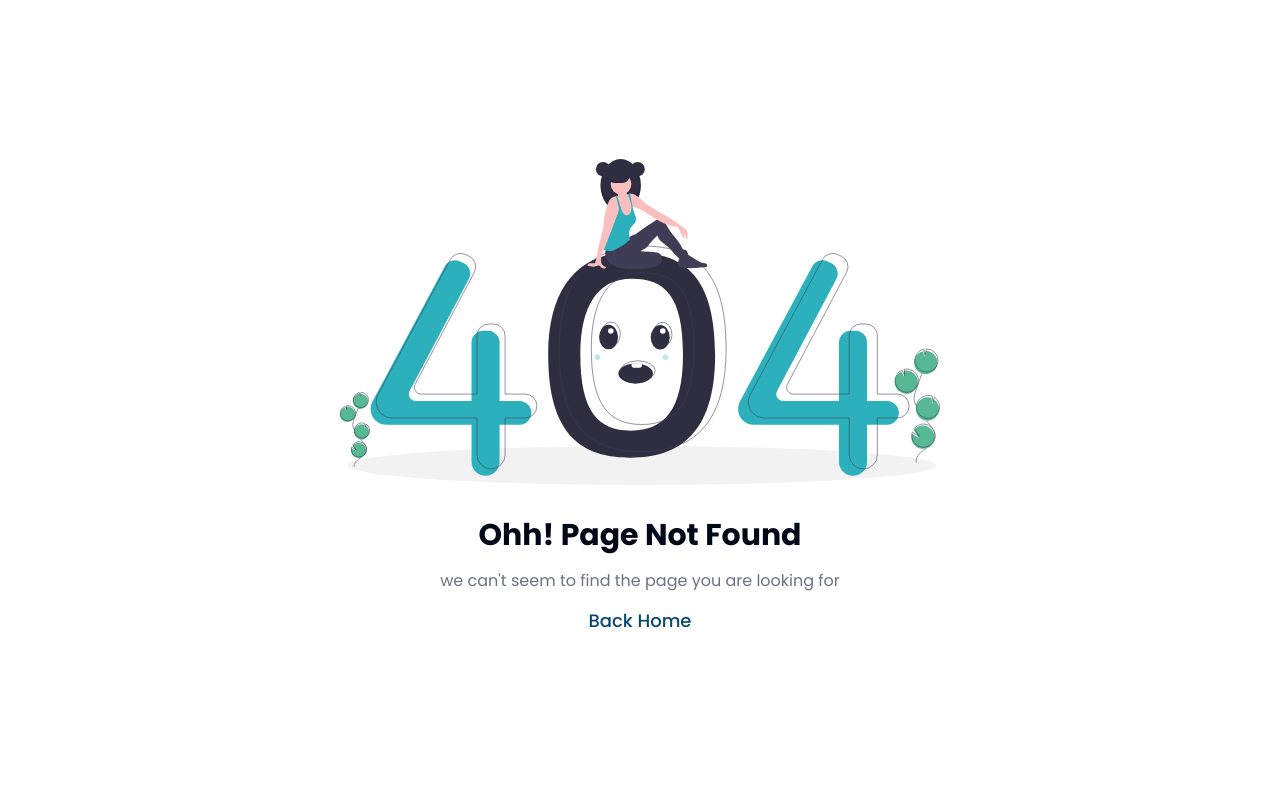
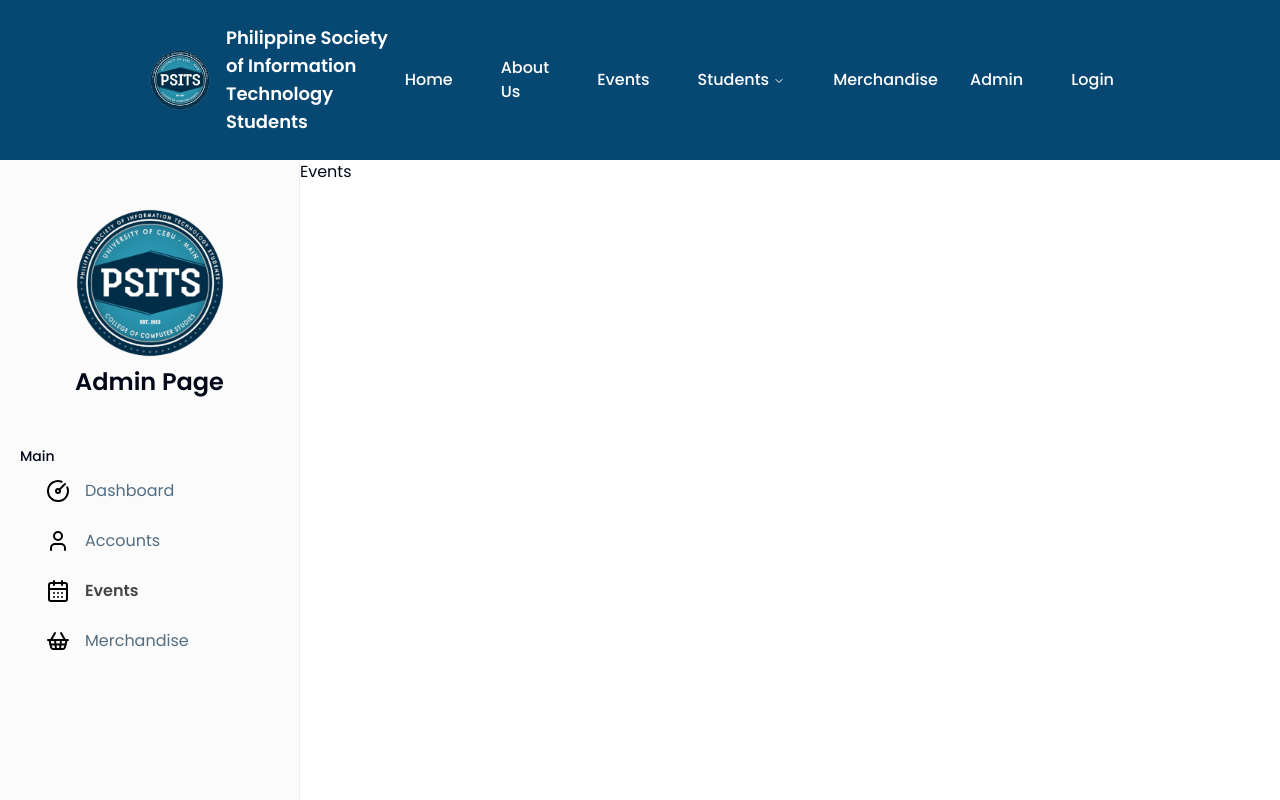
Before and after one commit to PSITS-UC-MAIN/PSITS-WEB, a React (Vite) app in the folder frontend/psits_frontend/: page /admin/events in a window 1280 px wide. Before the commit this address had no page. Shown: the top 800 px of the page. Built offline with nearby package versions, Linux system fonts and the light colour scheme.

Commit message:
Added admin event & merchandise route & page

```diff
--- a/frontend/psits_frontend/src/components/Sidebar.tsx
+++ b/frontend/psits_frontend/src/components/Sidebar.tsx
@@ -1,6 +1,6 @@
 import { Sidebar, Menu, MenuItem, menuClasses } from "react-pro-sidebar";
 import { Link, useLocation } from "react-router-dom";
-import { GaugeCircle, User } from "lucide-react";
+import { GaugeCircle, User, CalendarDays, ShoppingBasket } from "lucide-react";
 
 const AdminSidebar = () => {
   const { pathname } = useLocation();
@@ -35,17 +35,31 @@ const AdminSidebar = () => {
           <p className=" font-medium text-sm">Main</p>
           <MenuItem
             active={pathname === "/admin" ? true : false}
-            icon={<GaugeCircle size={32} />}
+            icon={<GaugeCircle />}
             component={<Link to="/admin" />}
           >
             Dashboard
           </MenuItem>
           <MenuItem
             active={pathname === "/admin/accounts" ? true : false}
-            icon={<User size={32} />}
+            icon={<User />}
             component={<Link to="/admin/accounts" />}
           >
             Accounts
+          </MenuItem>
+          <MenuItem
+            active={pathname === "/admin/events" ? true : false}
+            icon={<CalendarDays />}
+            component={<Link to="/admin/events" />}
+          >
+            Events
+          </MenuItem>
+          <MenuItem
+            active={pathname === "/admin/merchandise" ? true : false}
+            icon={<ShoppingBasket />}
+            component={<Link to="/admin/merchandise" />}
+          >
+            Merchandise
           </MenuItem>
         </Menu>
       </div>
--- /dev/null
+++ b/frontend/psits_frontend/src/pages/admin/AdminEvents.tsx
@@ -0,0 +1,7 @@
+import React from "react";
+
+const AdminEvents = () => {
+  return <div>Events</div>;
+};
+
+export default AdminEvents;
--- /dev/null
+++ b/frontend/psits_frontend/src/pages/admin/AdminMerchandise.tsx
@@ -0,0 +1,7 @@
+import React from "react";
+
+const AdminMerchandise = () => {
+  return <div>Merchandise</div>;
+};
+
+export default AdminMerchandise;
--- a/frontend/psits_frontend/src/pages/index.ts
+++ b/frontend/psits_frontend/src/pages/index.ts
@@ -10,6 +10,8 @@ export { default as Merchandise } from "./Merchandise";
 export { default as AdminLayout } from "./admin/AdminLayout";
 export { default as AdminDashboard } from "./admin/AdminDashboard";
 export { default as AdminAccounts } from "./admin/AdminAccounts";
+export { default as AdminEvents } from "./admin/AdminEvents";
+export { default as AdminMerchandise } from "./admin/AdminMerchandise";
 export { default as Login } from "./Login";
 export { default as Register } from "./Register";
 export { default as Error } from "./Error";
```
Also changed, not shown: frontend/psits_frontend/src/App.tsx (+10 -0 lines).
